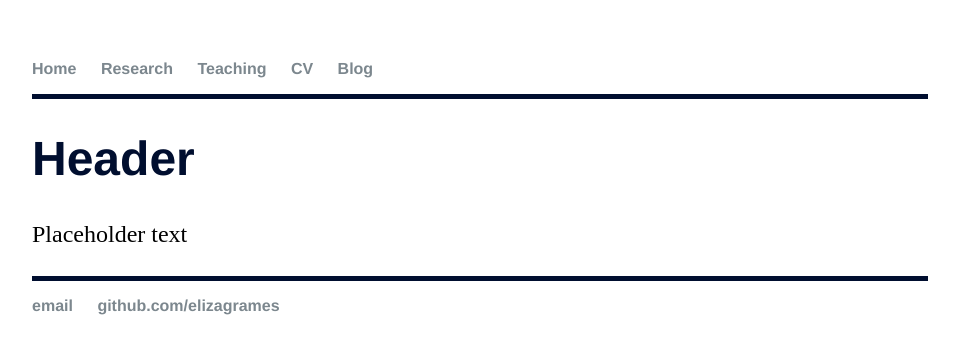
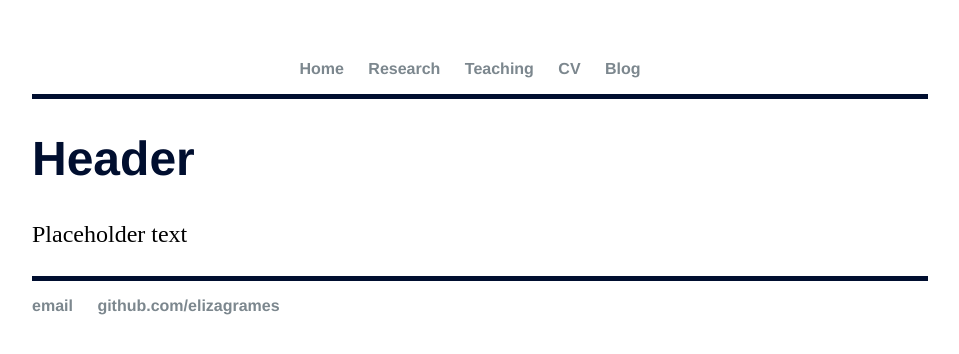
Before and after one commit to elizagrames/elizagrames.github.io, a Jekyll site: the page built from index.html, in a window 1280 px wide. Shown: the top 354 px of the page, without its empty margins (160-1119 px from the left). Built offline with Jekyll 4.4.1, drawn with Linux system fonts in a browser that asks for light colours.

Commit message:
Update main.css

```diff
--- a/css/main.css
+++ b/css/main.css
@@ -12,6 +12,7 @@ nav ul, footer ul {
 nav ul li, footer ul li {
     display: inline;
     margin-right: 20px;
+    text-align: center;
 }
 a {
     text-decoration: none;
@@ -44,3 +45,6 @@ ul.posts {
 ul.posts li {
     list-style: none;
 }
+nav {
+        text-align: center;
+}
```
